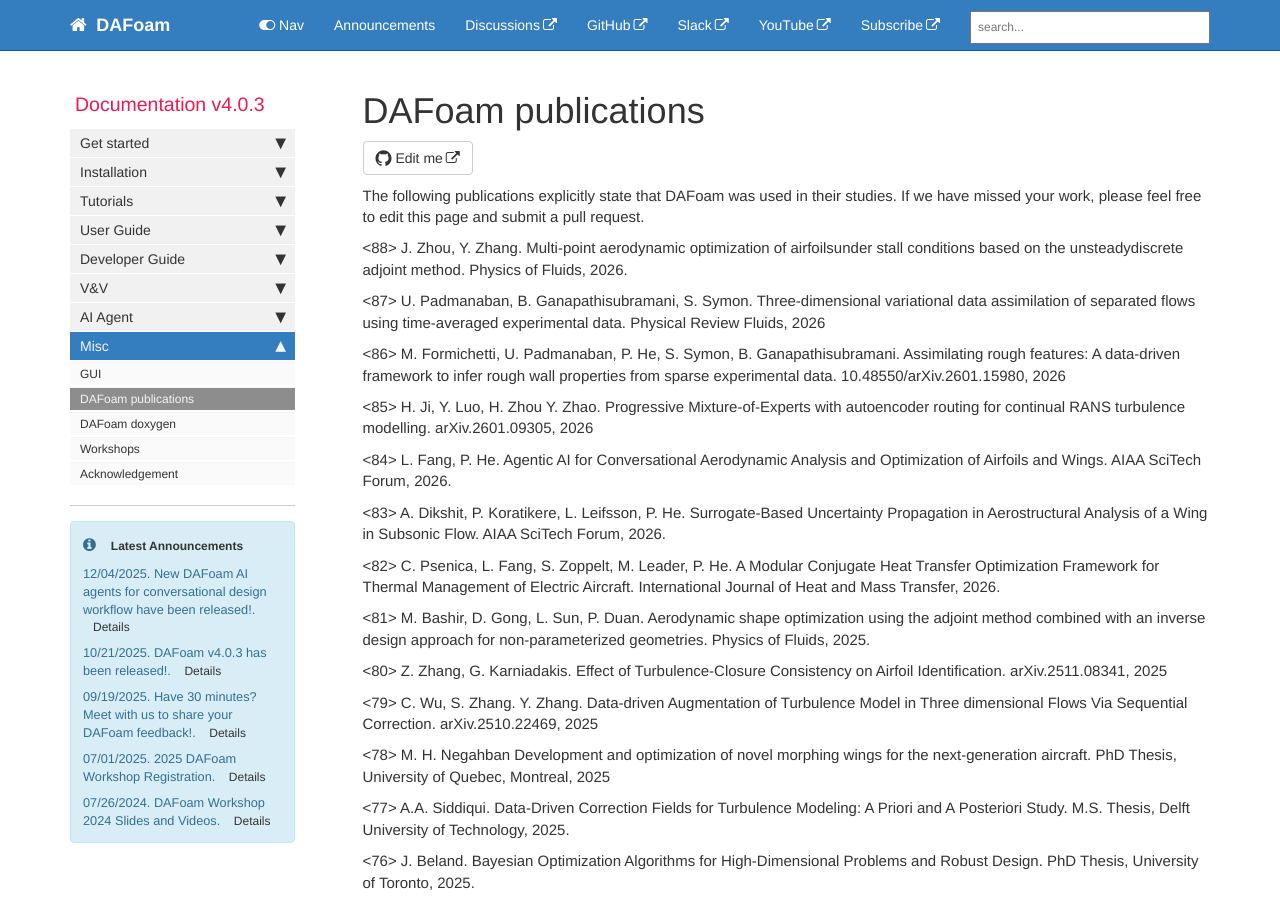
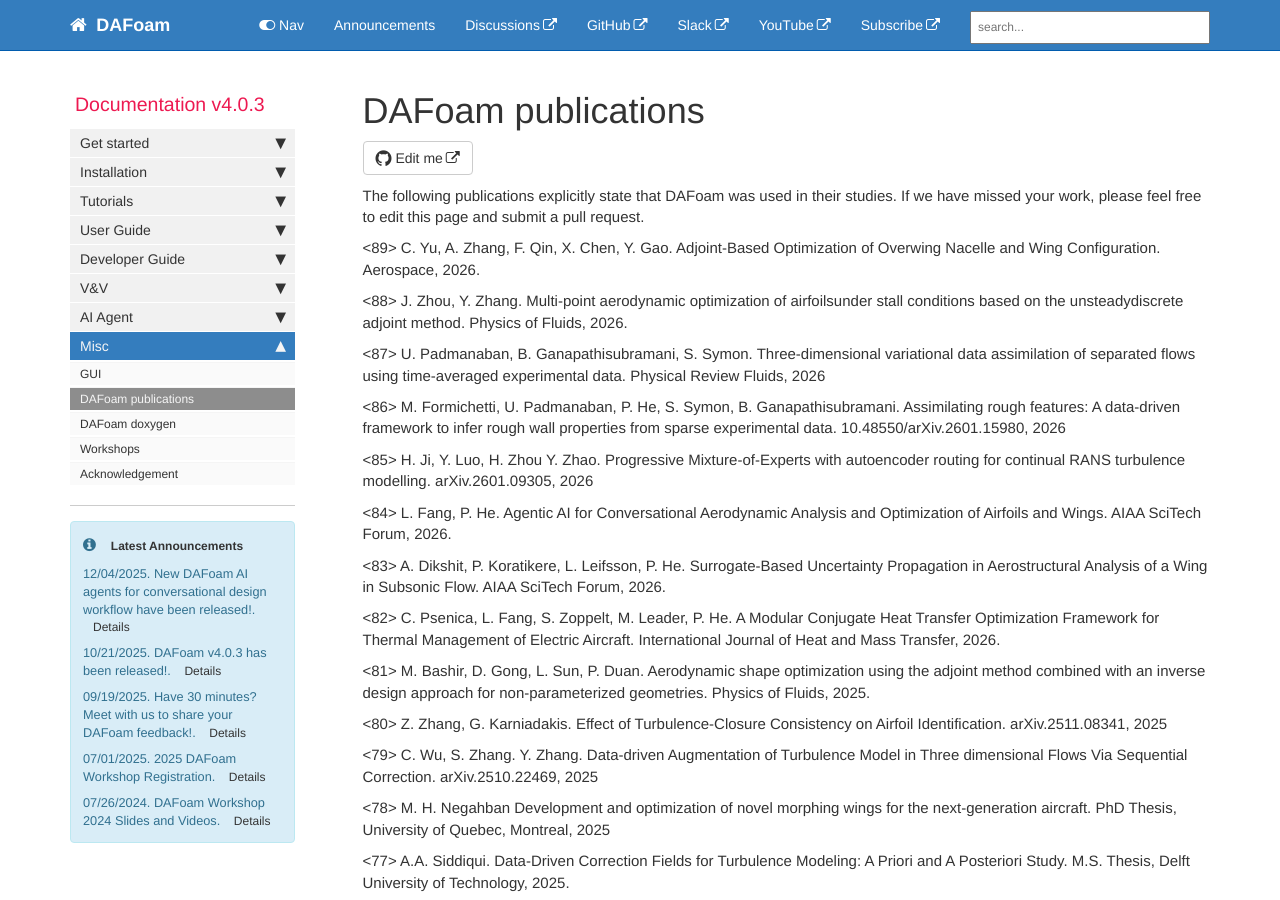
Before and after one commit to DAFoam/DAFoam.github.io, a Jekyll site: the page built from pages/mydoc/mydoc_docs_publications.md, in a window 1280 px wide and 900 px high. Built offline with Jekyll 4.4.1, drawn with Linux system fonts in a browser that asks for light colours; comment, search, counter and statistics services are not loaded.

Commit message:
content update

```diff
--- a/pages/mydoc/mydoc_docs_publications.md
+++ b/pages/mydoc/mydoc_docs_publications.md
@@ -8,6 +8,8 @@ folder: mydoc
 ---
 
 The following publications explicitly state that DAFoam was used in their studies. If we have missed your work, please feel free to edit this page and submit a pull request.
+
+<89> C. Yu, A. Zhang, F. Qin, X. Chen, Y. Gao. Adjoint-Based Optimization of Overwing Nacelle and Wing Configuration. Aerospace, 2026.
 
 <88> J. Zhou, Y. Zhang. Multi-point aerodynamic optimization of airfoilsunder stall conditions based on the unsteadydiscrete adjoint method. Physics of Fluids, 2026.
 
```
